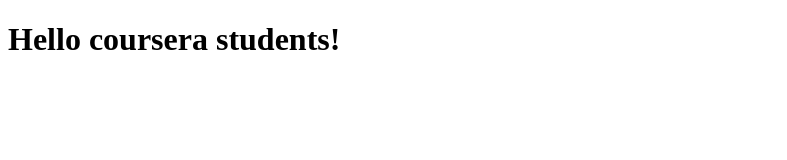
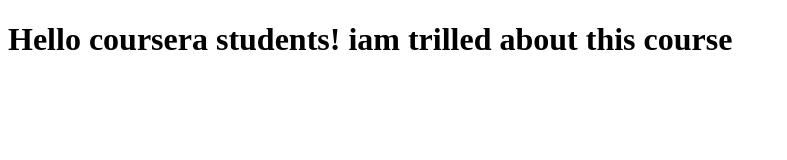
Before and after one commit to Hirunagrad/course-test, a plain HTML site: page index.html in a window 1280 px wide. Shown: the whole page, without its empty margins (0-787 px from the left). Drawn offline with Linux system fonts and the light colour scheme.

Commit message:
next version of web file

```diff
--- a/index.html
+++ b/index.html
@@ -3,9 +3,9 @@
 <head>
     <meta charset="UTF-8">
     <meta name="viewport" content="width=device-width, initial-scale=1.0">
-    <title>Document</title>
+    <title>coursera-test</title>
 </head>
 <body>
-    <h1>Hello coursera students!</h1>
+    <h1>Hello coursera students! iam trilled about this course</h1>
 </body>
 </html>
```
